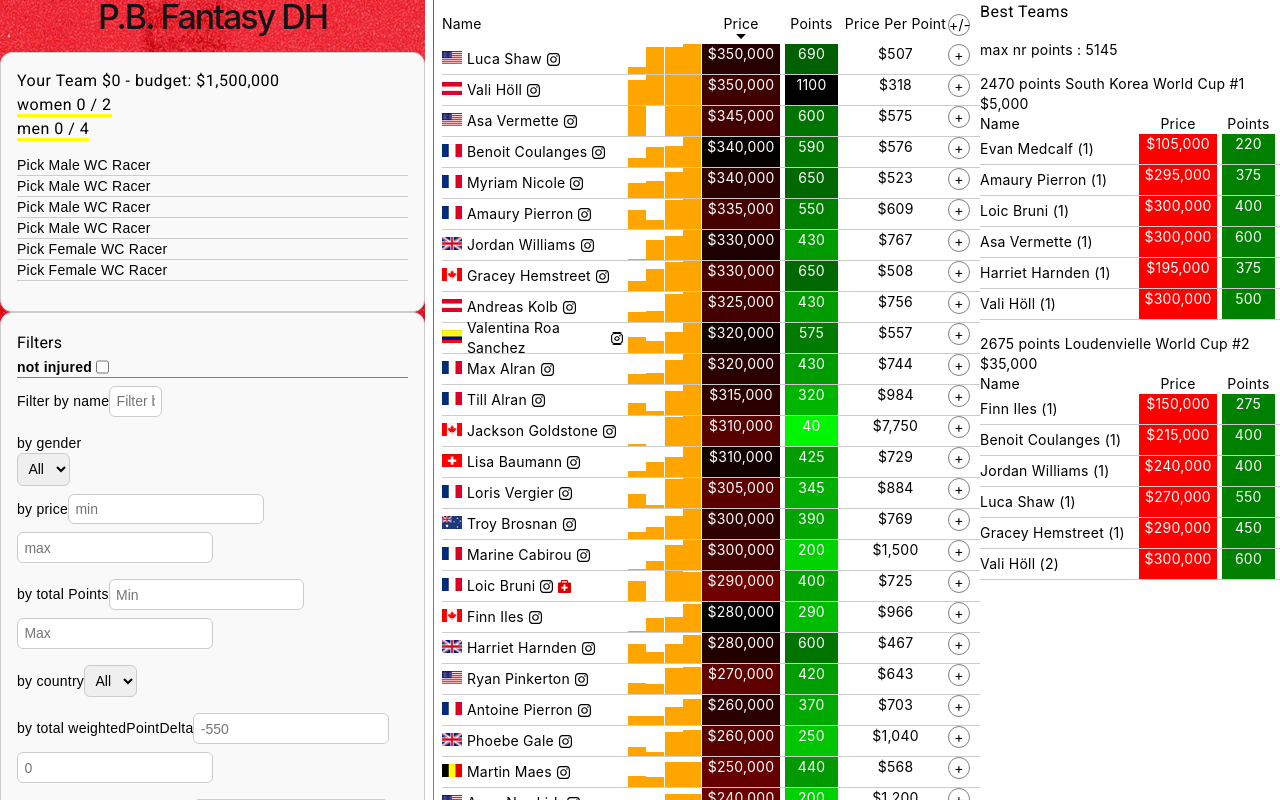
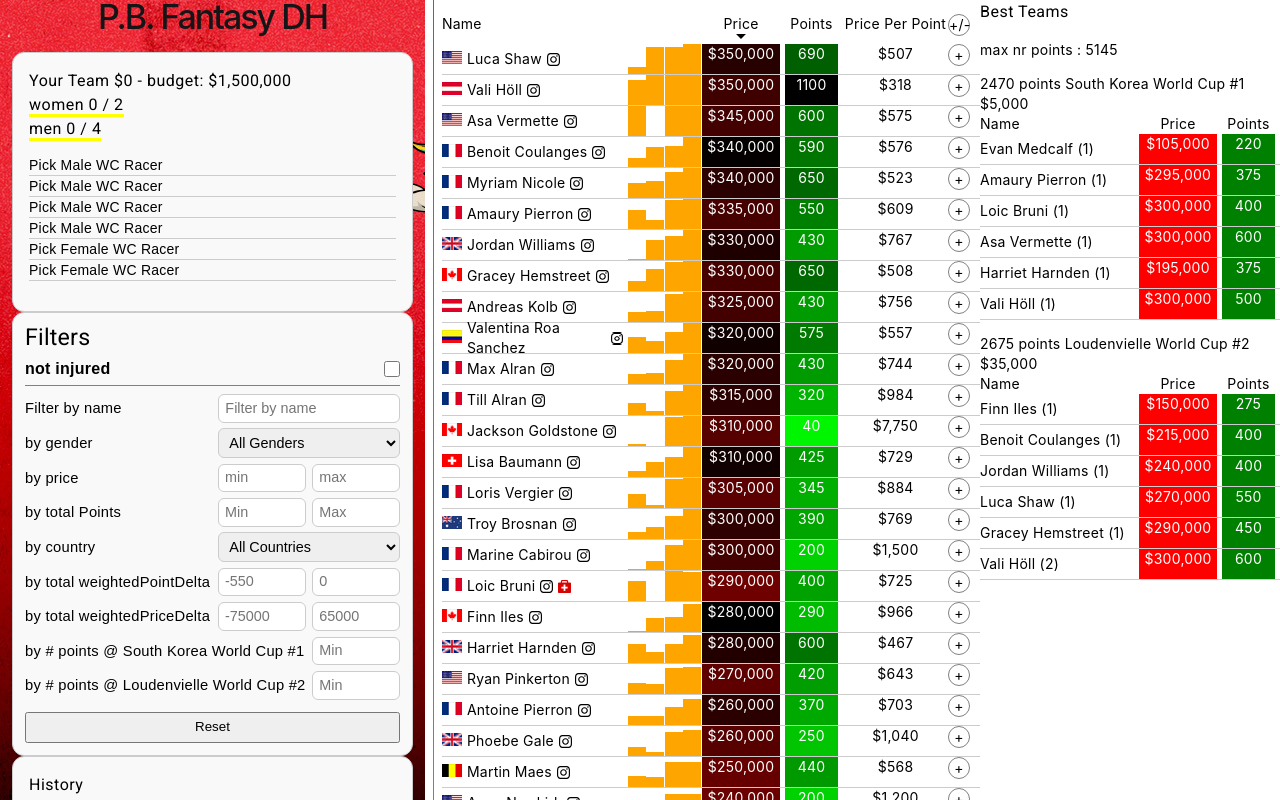
Before and after one commit to paultrial/fantasy, an Angular app: page / in a window 1280 px wide. Shown: the top 800 px of the page. Built offline with nearby package versions, Linux system fonts and the light colour scheme.

Commit message:
style: enhance filter layout and styling in fantasy component

```diff
--- a/src/app/fantasy.component.html
+++ b/src/app/fantasy.component.html
@@ -112,20 +112,22 @@
             <input type="checkbox" id="injuryFilter" [(ngModel)]="injuryfilter" (change)="applyFilters()">
           </div>
 
-          <div class="filter-row">
+          <div class="filter-row short">
             <label for="nameFilter">Filter by name</label>
             <input id="nameFilter" type="text" [(ngModel)]="nameFilter" (input)="applyFilters()"
               placeholder="Filter by name" />
           </div>
 
+          <div class="filter-row">
             <label for="gender">by gender</label>
             <select id="gender" [(ngModel)]="filterGender" (change)="applyFilters()">
               <option value="">All Genders</option>
               <option value="Male">Male</option>
               <option value="Female">Female</option>
             </select>
+          </div>
 
-          <div class="filter-row totalPoints">
+          <div class="filter-row min-max">
             <label>by price</label>
             <input type="number" step="1000" min="25000" max="500000" placeholder="min" [(ngModel)]="priceFilter.min"
               (input)="applyFilters()" />
@@ -133,7 +135,7 @@
               (input)="applyFilters()" />
           </div>
 
-          <div class="filter-row totalPoints">
+          <div class="filter-row min-max">
             <label>by total Points</label>
             <input type="number" min="0" placeholder="Min" [(ngModel)]="totalPointsfilter.min"
               (input)="applyFilters()" />
@@ -149,7 +151,7 @@
             </select>
           </div>
 
-          <div class="filter-row totalPoints">
+          <div class="filter-row min-max">
             <label>by total weightedPointDelta</label>
             <input type="number" min="{{minweightedPointDelta}}" step="0.1" placeholder="{{minweightedPointDelta}}"
               [(ngModel)]="weightedPointDeltaFilter.min" (input)="applyFilters()" />
@@ -157,7 +159,7 @@
               [(ngModel)]="weightedPointDeltaFilter.max" (input)="applyFilters()" />
           </div>
 
-          <div class="filter-row totalPoints">
+          <div class="filter-row min-max">
             <label>by total weightedPriceDelta</label>
             <input type="number" step="1000" min="{{minweightedPriceDelta}}" placeholder="{{minweightedPriceDelta}}"
               [(ngModel)]="weightedPriceDeltaFilter.min" (input)="applyFilters()" />
@@ -165,7 +167,7 @@
               [(ngModel)]="weightedPriceDeltaFilter.max" (input)="applyFilters()" />
           </div>
 
-          <div *ngFor="let round of rounds, index as i" class="filter-row">
+          <div *ngFor="let round of rounds, index as i" class="filter-row min">
             <label>by # points &#64; {{roundsAliases[i]}}</label>
             <input type="number" placeholder="Min" [(ngModel)]="roundFilters[round].min" (input)="applyFilters()" />
           </div>
--- a/src/app/fantasy.component.less
+++ b/src/app/fantasy.component.less
@@ -116,51 +116,81 @@ h4.nrathletePerTeam {
   .filters {
     display: flex;
     flex-direction: column;
-    padding: 1rem;
+    gap: 0.35rem;
+    padding: 0.75rem;
     border: 1px solid #ccc;
     border-radius: 12px;
     background-color: #f9f9f9;
     font-family: Arial, sans-serif;
 
+    h3 {
+      margin: 0 0 0.2rem;
+      font-size: 1.45rem;
+      line-height: 1.1;
+    }
+
     .filter-row {
-      margin-bottom: 0.5rem;
+      display: grid;
+      grid-template-columns: minmax(140px, 1fr) minmax(96px, 182px);
+      align-items: center;
+      column-gap: 0.4rem;
       width: 100%;
+
+      label {
+        margin: 0;
+        font-size: 0.92rem;
+      }
 
       &.checkbox {
         border-bottom: 1px solid gray;
-        display: flex;
-        flex-direction: row;
-        justify-content: flex-start;
+        grid-template-columns: 1fr auto;
+        padding-bottom: 0.35rem;
+        margin-bottom: 0.15rem;
 
         label {
-          margin-top: 0;
           font-weight: bold;
-          font-size: 14px;
+          font-size: 1rem;
         }
 
-        input {
-          display: block;
-          clear: none;
+        input[type="checkbox"] {
+          width: 16px;
+          height: 16px;
+          margin: 0;
         }
       }
 
-      &.totalPoints {
-        input {
-          width: 50% !important;
-        }
+      &.min-max {
+        grid-template-columns: minmax(140px, 1fr) minmax(76px, 88px) minmax(76px, 88px);
       }
+
+      &.byCountry {
+        grid-template-columns: minmax(140px, 1fr) minmax(96px, 182px);
+      }
+
+      &.min {
+        grid-template-columns: minmax(140px, 1fr) minmax(76px, 88px);
+      }
+
     }
 
     select,
     input[type="number"],
     input[type="text"] {
-      padding: 0.4rem;
-      margin-bottom: 0.5rem;
-      font-size: 14px;
+      padding: 0.3rem 0.4rem;
+      margin-bottom: 0;
+      font-size: 0.9rem;
       border: 1px solid #ccc;
       border-radius: 6px;
-      width: 53px;
+      width: 100%;
+      min-width: 0;
+      line-height: 1.2;
       box-sizing: border-box;
+    }
+
+    button {
+      margin-top: 0.4rem;
+      padding: 0.35rem 0.6rem;
+      line-height: 1.2;
     }
 
     .reset-button {
```
Lines whose indentation alone changed are shown as unchanged.
